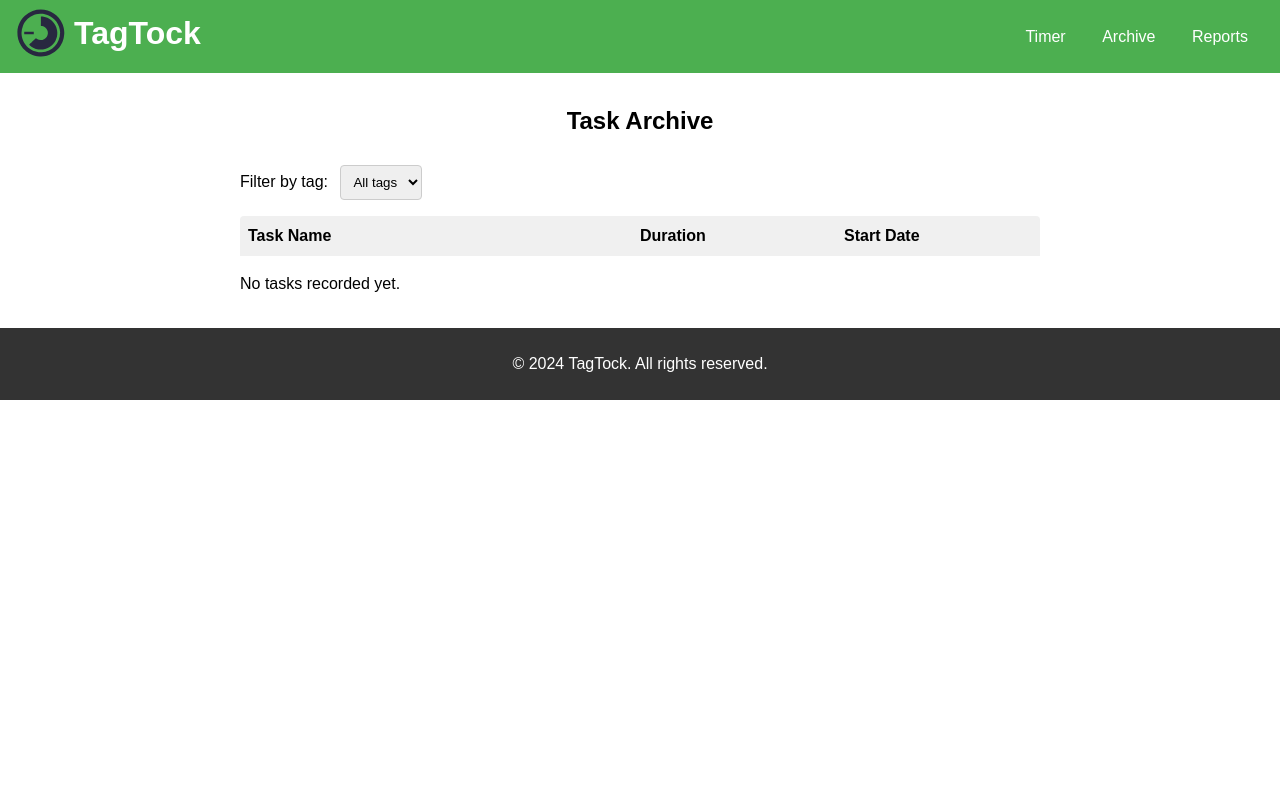
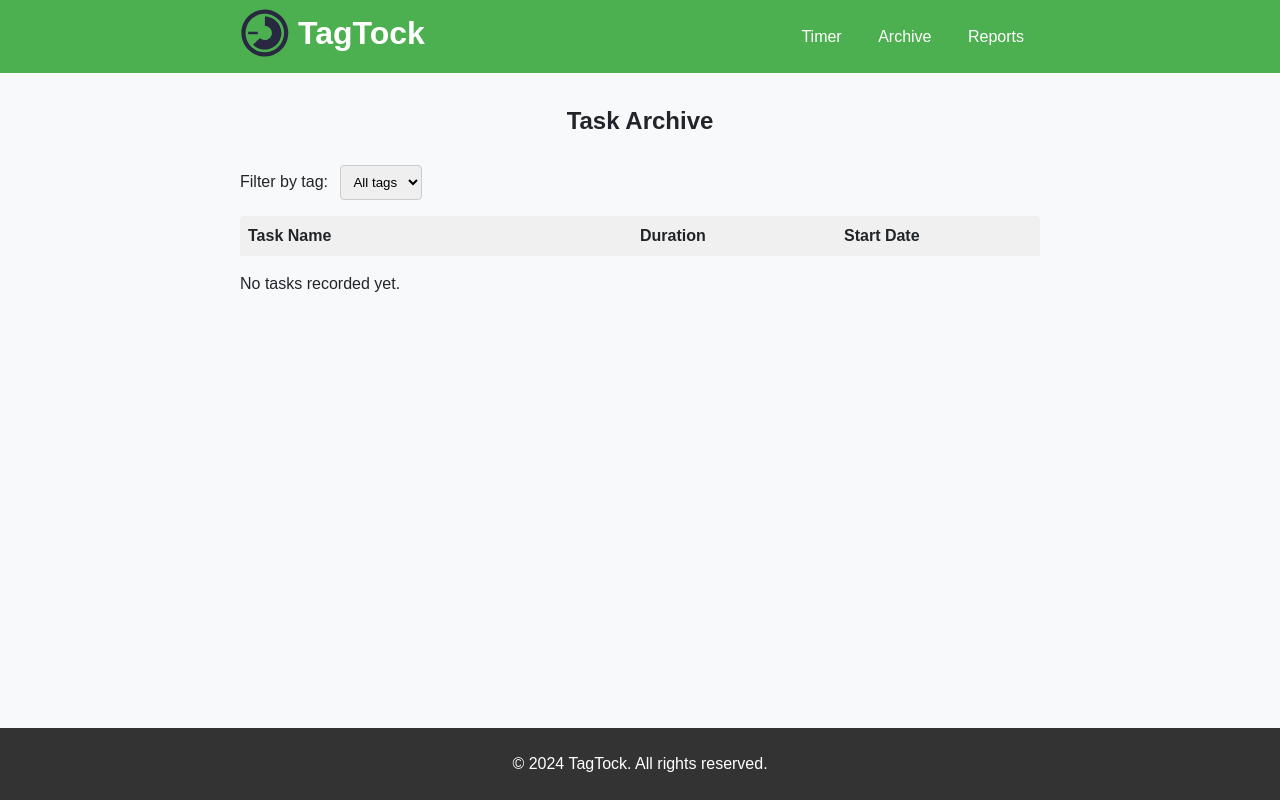
Before and after one commit to andymagill/tagTock, a SvelteKit app: page /archive in a window 1280 px wide. Built offline with nearby package versions, Linux system fonts and the light colour scheme.

Commit message:
added app config and css variables

```diff
--- a/src/app.css
+++ b/src/app.css
@@ -1,3 +1,11 @@
+
+:root {
+    --primary-color: #007bff;
+    --secondary-color: #6c757d;
+    --background-color: #f8f9fa;
+    --text-color: #212529;
+    --inner-width: 800px;
+}
 
 body {
     font-family: 'Arial', sans-serif;
@@ -5,4 +13,20 @@ body {
     font-weight: normal;
     line-height: 1.5em;
     margin: 0;
+
+    background-color: var(--background-color);
+    color: var(--text-color);
 }
+.app {
+    position: relative;
+    padding-bottom: 6em;
+    min-height: calc(100dvh - 6em);
+}
+.wrapper {
+    max-width: var(--inner-width);
+
+    paddng-left: 1.5em;
+    paddng-right: 1.5em;
+    margin-left: auto;
+    margin-right: auto;
+}
--- a/src/app.html
+++ b/src/app.html
@@ -6,7 +6,10 @@
 		<meta name="viewport" content="width=device-width, initial-scale=1" />
 		%sveltekit.head%
 	</head>
+
 	<body data-sveltekit-preload-data="hover">
-		<div style="display: contents">%sveltekit.body%</div>
+		<div class="app">
+			%sveltekit.body%
+		</div>
 	</body>
 </html>
--- a/src/lib/components/Footer.svelte
+++ b/src/lib/components/Footer.svelte
@@ -1,18 +1,28 @@
 <script lang="ts">
+	import config from '$lib/config';
 	let year = new Date().getFullYear();
 </script>
 
 <footer class="footer">
-	<p>&copy; {year} TagTock. All rights reserved.</p>
+	<div class="wrapper">
+		<p>&copy; {year} {$config.appName}. All rights reserved.</p>
+	</div>
 </footer>
 
 <style>
 	.footer {
+		position: absolute;
+		right: 0;
+		bottom: 0;
+		left: 0;
 		background-color: #333;
 		color: white;
 		text-align: center;
 		padding: 0.5rem 1rem;
-		position: relative;
-		bottom: 0;
+	}
+	.wrapper {
+		display: inline-flex;
+		justify-content: center;
+		align-items: center;
 	}
 </style>
--- a/src/lib/components/Header.svelte
+++ b/src/lib/components/Header.svelte
@@ -6,6 +6,7 @@
 </script>
 
 <header class="header">
+	<div class="wrapper">
 		<div class="logo">
 			<a href="/">
 				<img src="/clock-logo.svg" alt="TagTock Logo" width="50" height="50" />
@@ -16,17 +17,15 @@
 		<nav>
 			<ul>
 				<li><a href="/" on:click|preventDefault={() => goto('/')}>Timer</a></li>
-			<li><a href="/archive" on:click|preventDefault={() => goto('/Archive')}>Archive</a></li>
+				<li><a href="/archive" on:click|preventDefault={() => goto('/archive')}>Archive</a></li>
 				<li><a href="/reports" on:click|preventDefault={() => goto('/reports')}>Reports</a></li>
 			</ul>
 		</nav>
+	</div>
 </header>
 
 <style>
 	.header {
-		display: flex;
-		justify-content: space-between;
-		align-items: center;
 		padding: 0.5rem 1rem;
 
 		background-color: #4caf50;
@@ -47,7 +46,11 @@
 		gap: 0.5em;
 	}
 
-
+	.wrapper {
+		display: flex;
+		justify-content: space-between;
+		align-items: center;
+	}
 	nav ul {
 		list-style-type: none;
 		padding: 0;
--- /dev/null
+++ b/src/lib/config.ts
@@ -0,0 +1,14 @@
+
+import { readable } from 'svelte/store';
+
+interface Config {
+  appName: string;
+  appDescription: string;
+}
+
+const config: Config = {
+  appName: 'TagTock',
+  appDescription: 'a minimalistic time tracking app',
+};
+
+export default readable(config);
--- a/src/routes/+layout.svelte
+++ b/src/routes/+layout.svelte
@@ -1,9 +1,13 @@
+
 <script lang="ts">
+  	import { onMount } from 'svelte';
 	import Header from '$lib/components/Header.svelte';
 	import Footer from '$lib/components/Footer.svelte';
 	import '../app.css';
 </script>
 
 <Header />
+
 <slot />
+
 <Footer />
--- a/src/routes/+page.svelte
+++ b/src/routes/+page.svelte
@@ -1,14 +1,15 @@
 <script lang="ts">
+	import config from '$lib/config';
 	import TimerView from '$lib/components/TimerView.svelte';
 </script>
 
+
 <svelte:head>
-    <title>TagTock - A minimalistic time tracking app</title>
-  </svelte:head>
+	<title>{$config.appName} - {$config.appDescription}</title>
+</svelte:head>
 
 <main>
-	<h1>TagTock Timer</h1>
-	<p>A minimalistic time tracking app</p>
+	<h1>{$config.appDescription}</h1>
 	<TimerView />
 </main>
 
@@ -18,9 +19,7 @@
 		margin: 0 auto;
 		padding: 1rem;
 	}
-
-	h1,
-	h1 + p {
+	h1 {
 		display: none;
 	}
 </style>
```
Lines whose indentation alone changed are shown as unchanged.
